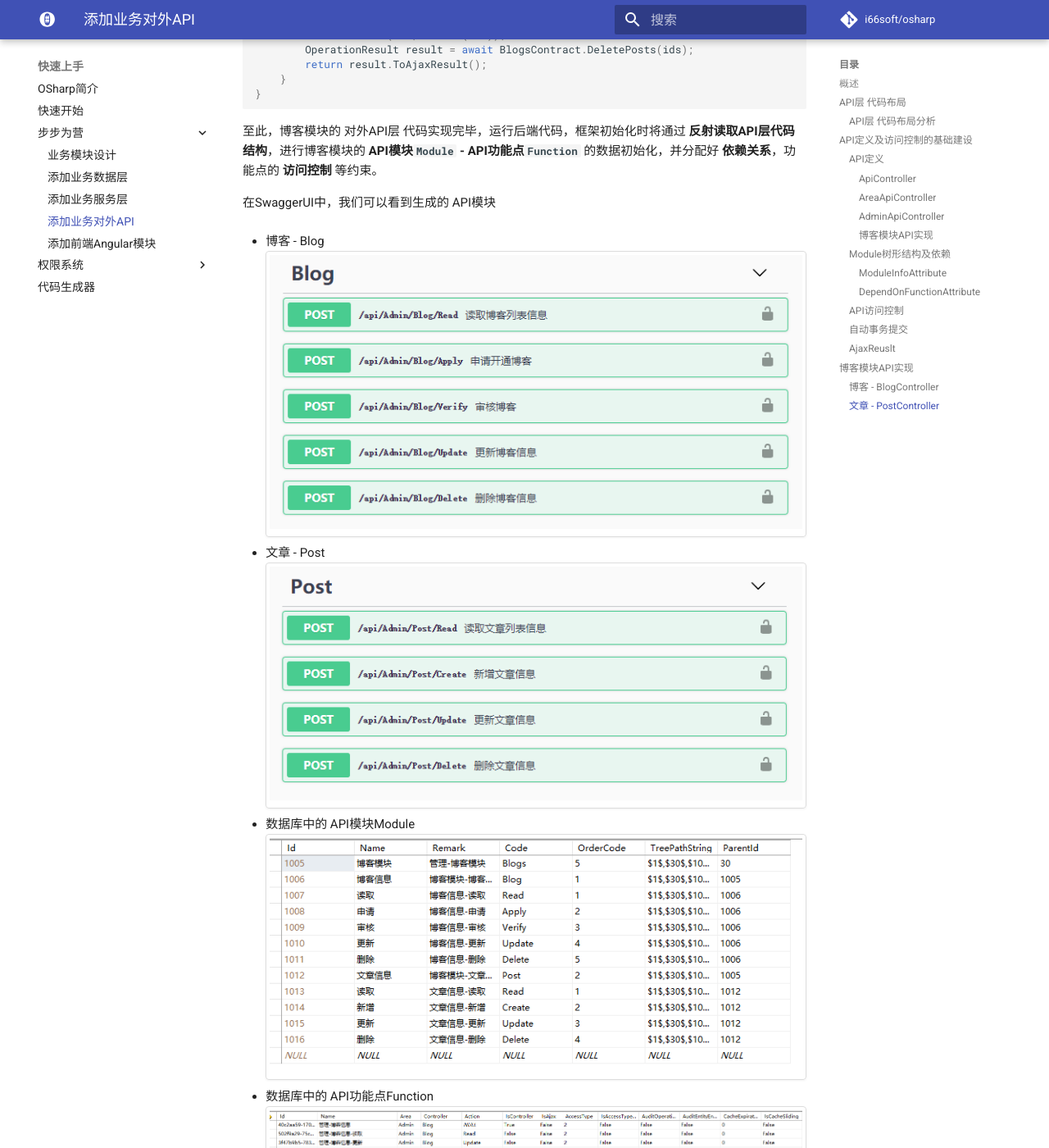
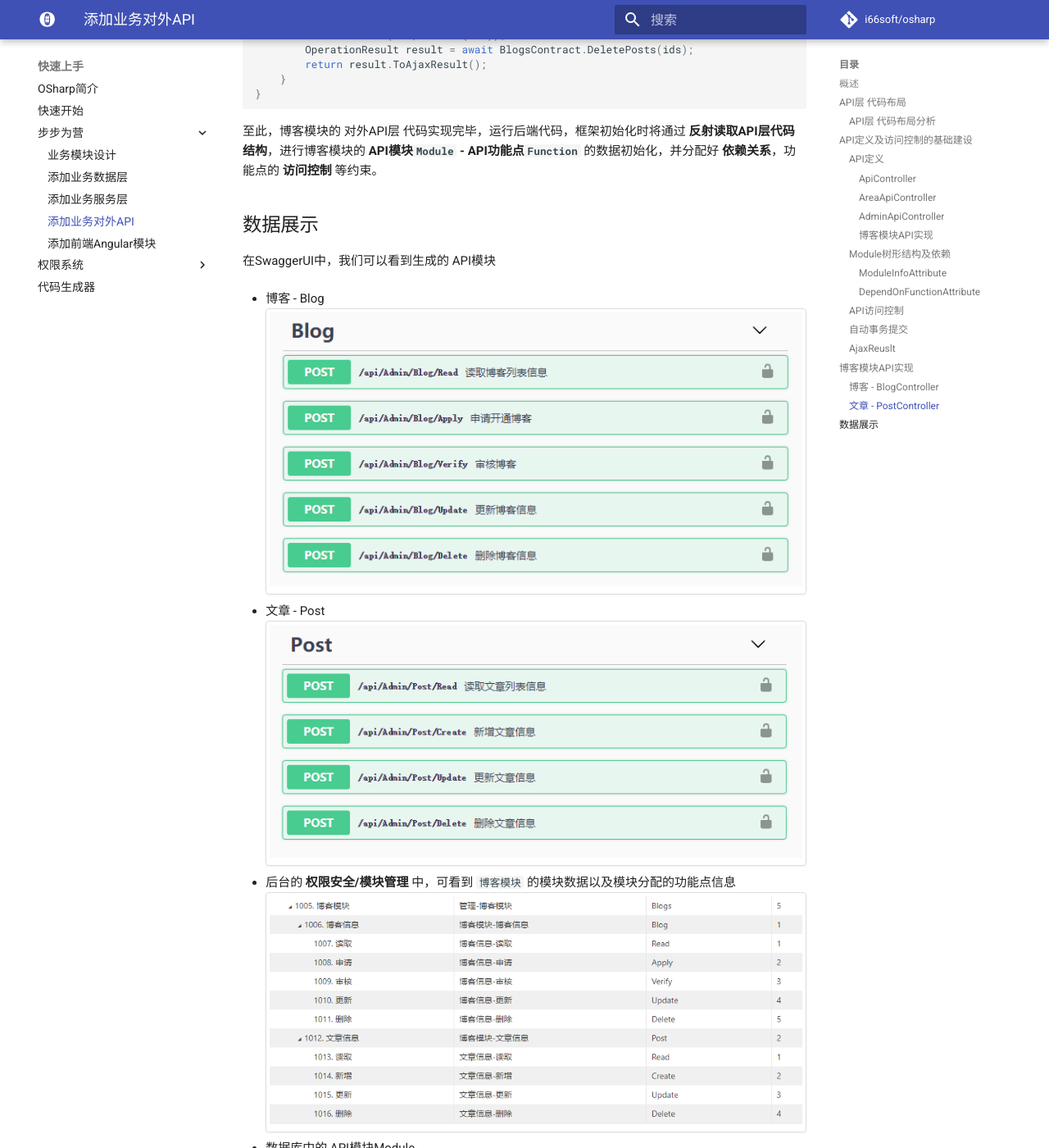
Before and after one commit to gmf520/osharp-docs, an MkDocs documentation site: the page built from docs/quick/steps/controller.md, in a window 1280 px wide and 1400 px high, scrolled down 15284 px. Shown: the whole window at 82% size. Built offline with MkDocs 1.6.1 and Material for MkDocs 9.7.7, drawn with Linux system fonts in a browser that asks for light colours; comment, search, counter and statistics services are not loaded.

Commit message:
quick/steps/controller.md

```diff
--- a/docs/quick/steps/controller.md
+++ b/docs/quick/steps/controller.md
@@ -507,11 +507,11 @@ API层的实现代码，将实现如下关键点：
 根据 <[业务模块设计#WebAPI层](index.md#webapi)> 中对博客管理的定义，Blog实体的对外API定义如下表所示：
 
 | 操作     | 访问类型 | 操作角色               |
-| -------- | -------- | ---------------------- |
-| 读取     | 角色访问 | 博客管理员、博主       |
+|--------|------|--------------------|
+| 读取     | 角色访问 | 博客管理员、博主        |
 | 申请开通 | 登录访问 | 已登录未开通博客的用户 |
 | 开通审核 | 角色访问 | 博客管理员             |
-| 更新     | 角色访问 | 博客管理员、博主       |
+| 更新     | 角色访问 | 博客管理员、博主        |
 | 删除     | 角色访问 | 博客管理员             |
 
 实现代码如下：
@@ -631,10 +631,10 @@ public class BlogController : AdminApiController
 ### 文章 - PostController
 根据 <[业务模块设计#WebAPI层](index.md#webapi)> 中对文章管理的定义，Post实体的对外API定义如下表所示：
 
-| 操作 | 访问类型 | 操作角色         |
-| ---- | -------- | ---------------- |
+| 操作 | 访问类型 | 操作角色        |
+|----|------|---------------|
 | 读取 | 角色访问 | 博客管理员、博主 |
-| 新增 | 角色访问 | 博主             |
+| 新增 | 角色访问 | 博主            |
 | 更新 | 角色访问 | 博客管理员、博主 |
 | 删除 | 角色访问 | 博客管理员、博主 |
 
@@ -738,6 +738,8 @@ public class PostController : AdminApiController
 
 至此，博客模块的 对外API层 代码实现完毕，运行后端代码，框架初始化时将通过 **反射读取API层代码结构**，进行博客模块的 **API模块`Module` - API功能点`Function`** 的数据初始化，并分配好 **依赖关系**，功能点的 **访问控制** 等约束。
 
+## 数据展示
+
 在SwaggerUI中，我们可以看到生成的 API模块
 
 * 博客 - Blog
@@ -746,6 +748,9 @@ public class PostController : AdminApiController
 * 文章 - Post
 ![文章API](../../assets/imgs/quick/steps/controller/003.png "文章API"){.img-fluid tag=2}
 
+* 后台的 **权限安全/模块管理** 中，可看到 `博客模块` 的模块数据以及模块分配的功能点信息
+![API功能点Function](../../assets/imgs/quick/steps/controller/006.png "API功能点Function"){.img-fluid tag=2}
+
 * 数据库中的 API模块Module
 ![API模块Module](../../assets/imgs/quick/steps/controller/004.png "API模块Module"){.img-fluid tag=2}
 
```
Also changed, not shown: docs/assets/imgs/quick/steps/controller/006.png (added).
